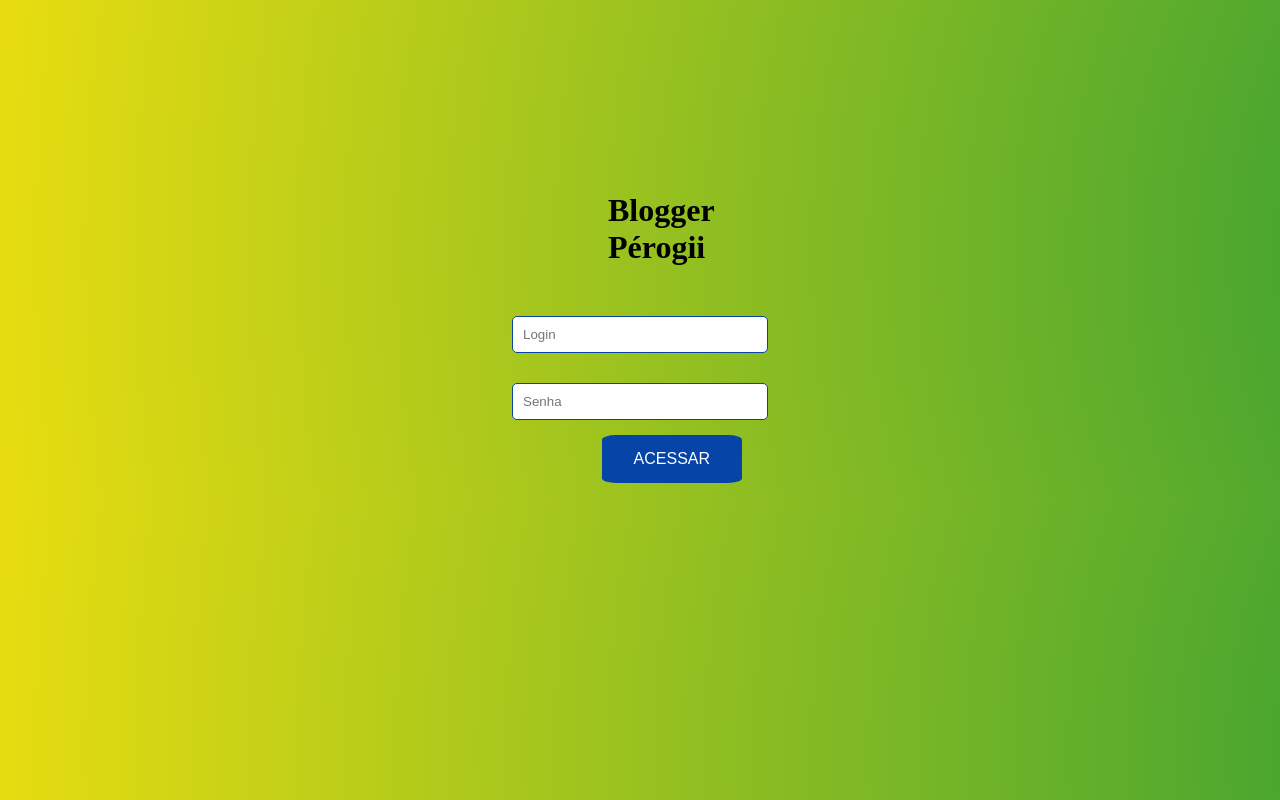
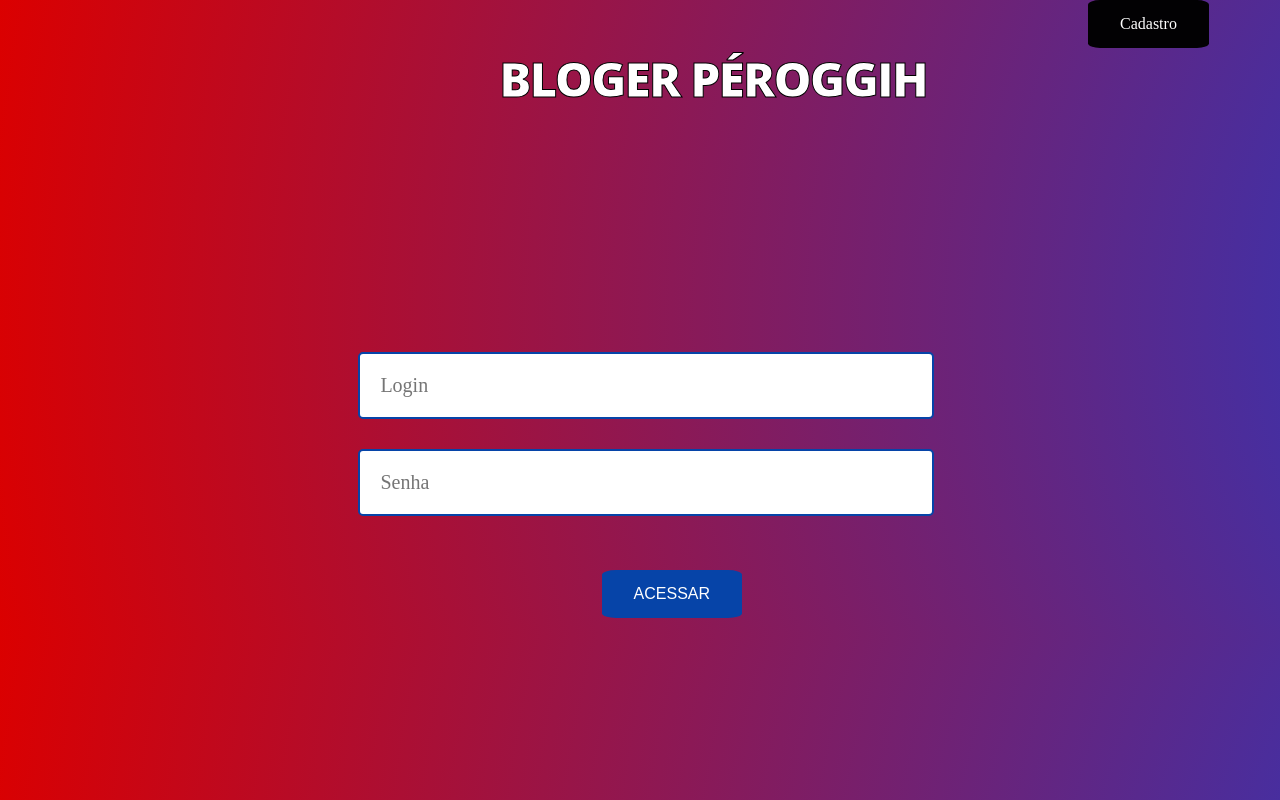
Before and after one commit to giovannafernands/projeto1, a PHP site: page / in a window 1280 px wide. Run offline with PHP 8.4, Linux system fonts and the light colour scheme.

Commit message:
css cadastro

```diff
--- a/css/estilo.css
+++ b/css/estilo.css
@@ -6,19 +6,38 @@ body{
   background:
     -webkit-radial-gradient(140%,
                             circle cover,
-                            #0d913b 0%,
-                            #e8dd10 100%);
+                            #0b41e0 0%,
+                            #db0000 100%);
 }
+
+.a1{
+    text-decoration: none;
+    color: white;
+    display: inline;
+    font-size: 300%;
+    margin-left: 39%;
+    -webkit-text-stroke-width: 1px;
+    -webkit-text-stroke-color:#000;
+    font-family: "Open Sans", Arial, Helvetica, sans-serif;
+    font-weight: 800;
+    letter-spacing: -0.04em;
+    line-height: 1.3em;
+}
+
+
 /*inputs*/
 .inp{
-	width: 20%;
-	padding: 10px 10px;
+	width: 45%;
+	padding: 20px;
 	margin:15px;
     display: inline-block;
-    border:1px solid #0644a8;
+    border:2px solid #0644a8;
     border-radius:5px;
     box-sizing:border-box;
-    margin-left:40%;
+    margin-left:28%;
+    color: white;
+    font-size: 20px;
+    font-family: inherit;
 
 }
 
@@ -29,7 +48,7 @@ body{
 }
 
 #input{
-	margin-top:30px;
+	margin-top:15px;
 }
 /* botão*/
 .button{
@@ -43,6 +62,7 @@ body{
     font-size: 16px;
     border-radius: 10%;
     margin-left: 47%;
+    margin-top: 3%;
 
 
 }
@@ -67,5 +87,16 @@ input{
     color:black;
 	text-decoration: none;
 	margin-left: 40%;
-    margin-left:45%;
    }
+   .button1{
+     background-color: #020103;
+    border: none;
+    color: white;
+    padding: 15px 32px;
+    text-align: center;
+    text-decoration: none;
+    display: inline-block;
+    font-size: 16px;
+    border-radius: 10%;
+    margin-left: 85%;
+   }
--- a/index.php
+++ b/index.php
@@ -6,8 +6,14 @@
 	<link rel="stylesheet" href="css/estilo.css">
 </head>
 <body>
+
+	<div class="topo">
+
+    <a type="submit" href="cadastro.php" class="button1"> Cadastro</a>
+    <a class="a1">BLOGER PÉROGGIH<a/>
+</div>
+
      <div id="corpo-form">
-	 <h1>Blogger Pérogii</h1>
 	 </div>
 	 <form method= "POST" action= "processa.php">
 	 <input type="text" class="inp" style="margin-top: 50px" placeholder="Login">
```
Also changed, not shown: cadastro.php (+36 -0 lines), css/cadastro.css (added, +85 -0 lines).
